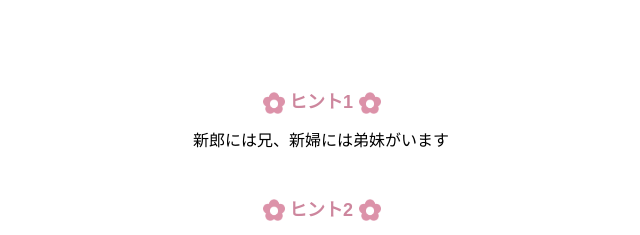
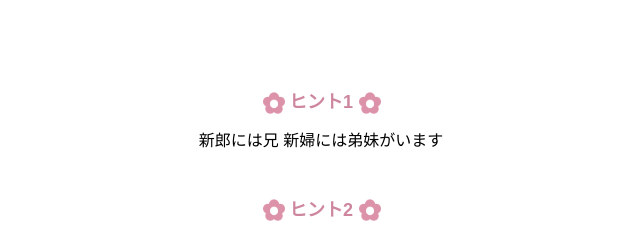
Before and after one commit to apricotn18/weddingquiz, a React app: page / in a window 1280 px wide. Shown: the part 1900-2135 px from the top of the page, 319-959 px from the left. Built offline with nearby package versions, Linux system fonts and the light colour scheme.

Commit message:
complete

```diff
--- a/src/index.js
+++ b/src/index.js
@@ -52,7 +52,7 @@ function Quiz () {
 				</div>
 				<div id="hint" className="hint1">
 					<h2><img src={imageFlower} className="flower" width="16" alt="" />ヒント1<img src={imageFlower} className="flower" width="16" alt="" /></h2>
-					<p>新郎には兄、新婦には弟妹がいます</p>
+					<p>新郎には兄 新婦には弟妹がいます</p>
 				</div>
 				<div className="hint2">
 					<h2><img src={imageFlower} className="flower" width="16" alt="" />ヒント2<img src={imageFlower} className="flower" width="16" alt="" /></h2>
```
Also changed, not shown: docs/index.html (+1 -1 lines), docs/asset-manifest.json, docs/static/js/main.32794d15.js.LICENSE.txt (renamed from docs/static/js/main.7cdf2c66.js.LICENSE.txt), 4 other files.
